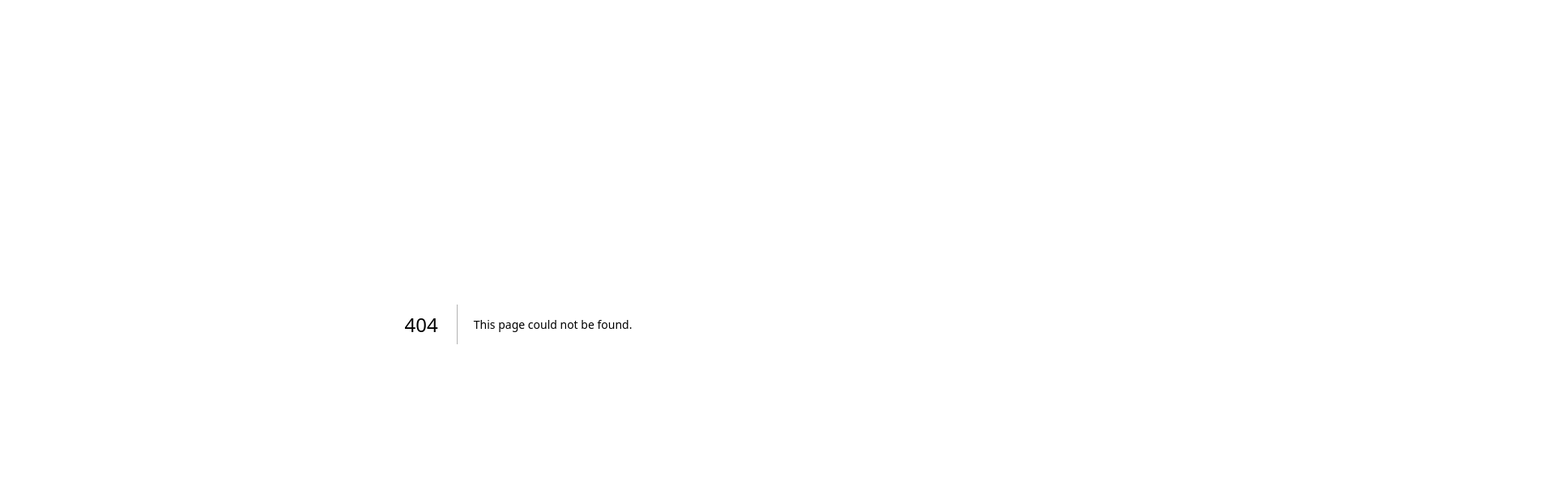
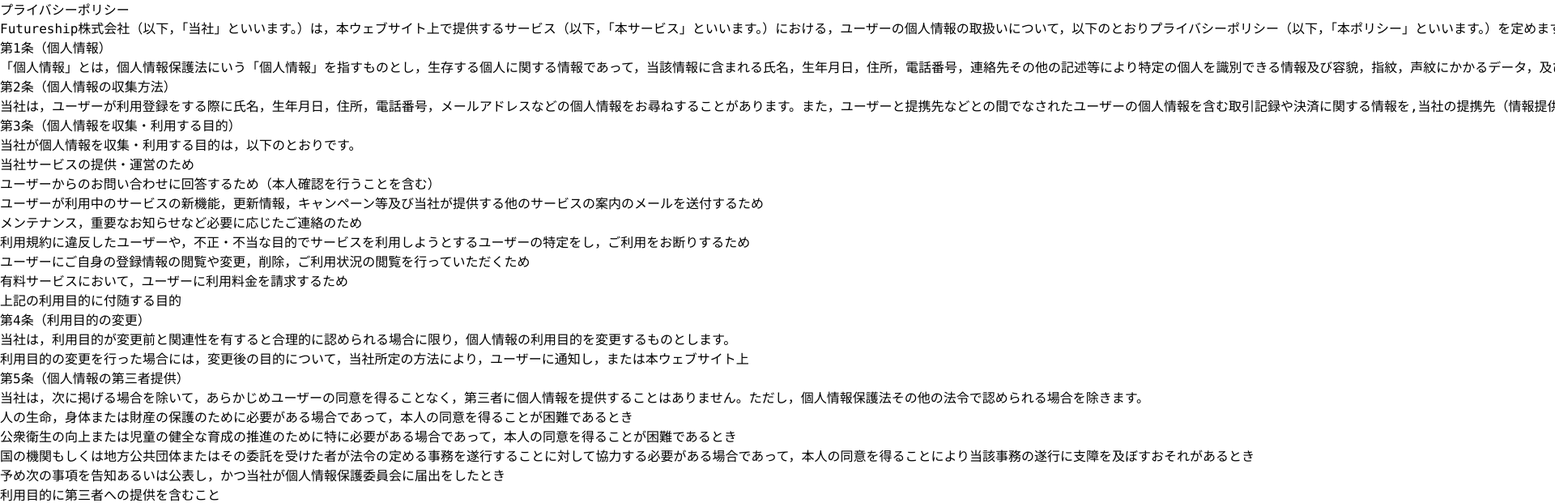
Before and after one commit to futureship/Futureship_HP, a Next.js app: page /privacy in a window 1280 px wide. Before the commit this address had no page. Shown: the top 621 px of the page at 81% size, 1920 px wide, since content can reach past the window. Built offline with nearby package versions, Linux system fonts and the light colour scheme.

Commit message:
privacy-policyページの作成

```diff
--- /dev/null
+++ b/src/app/privacy/page.tsx
@@ -0,0 +1,42 @@
+// 'use-strict';
+'use client';
+
+import styles from './privacy.module.scss';
+import React, { useEffect, useState } from 'react';
+
+const Privacy = () => {
+  const [data, setData] = useState<string | null>(null);
+
+  useEffect(() => {
+    const fetchData = async () => {
+      try {
+        const response = await fetch('/doc/privacyPolicy.json');
+        const result = await response.json();
+        setData(result.privacy as string);
+      } catch (error) {
+        console.error('Error fetching the file:', error);
+      }
+    };
+
+    fetchData();
+  }, []);
+
+  return (
+    <div className={styles.privacy}>
+      <div>プライバシーポリシー</div>
+      <div>
+        {data ? (
+          <pre>
+            {data.split('\n').map((line, index) => (
+              <div key={index}>{line}</div>
+            ))}
+          </pre>
+        ) : (
+          <p>Loading...</p>
+        )}
+      </div>
+    </div>
+  );
+};
+
+export default Privacy;
--- /dev/null
+++ b/src/app/privacy/privacy.module.scss
@@ -0,0 +1,3 @@
+.privacy {
+  height: 900px;
+}
```
Also changed, not shown: public/doc/privacyPolicy.json (added, +3 -0 lines).
